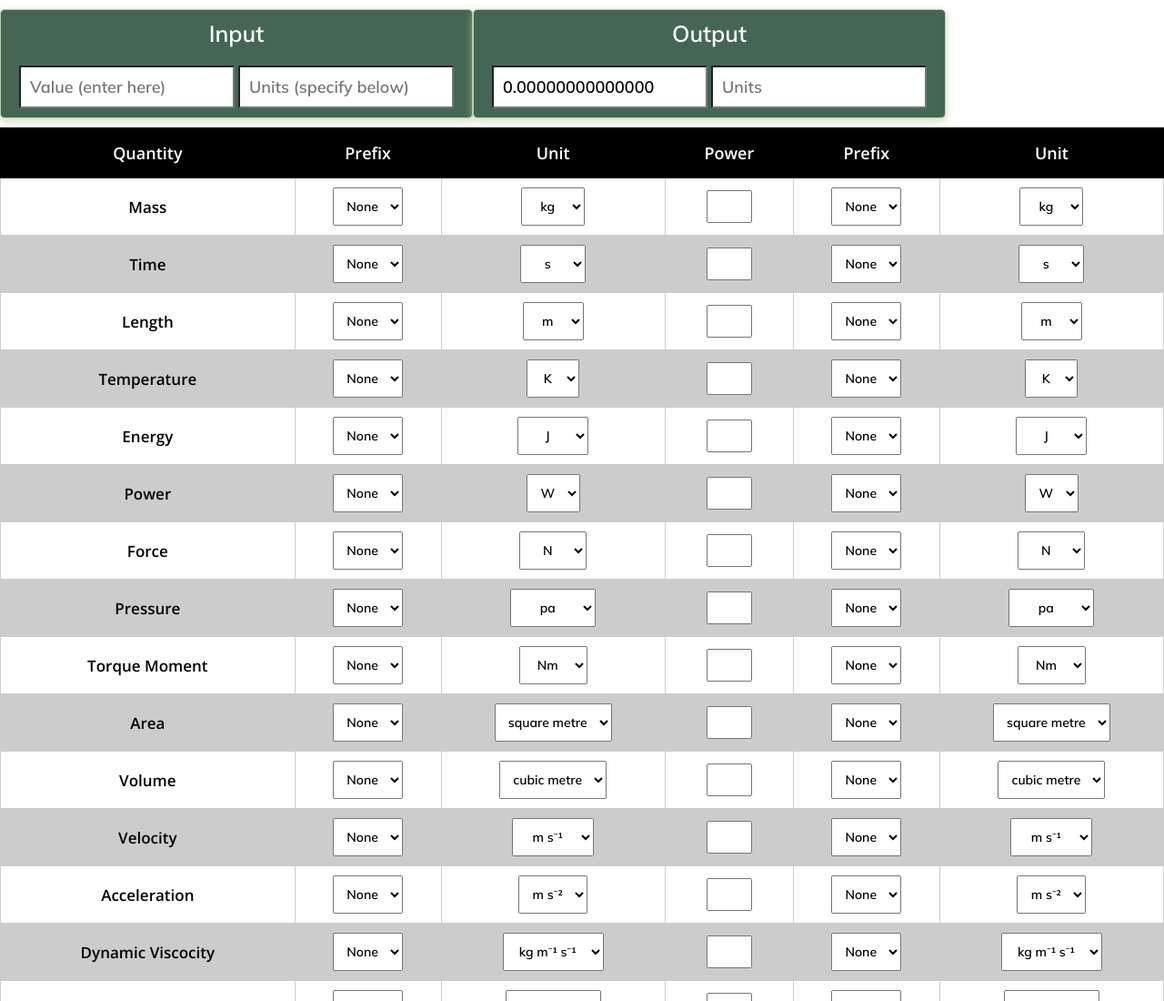
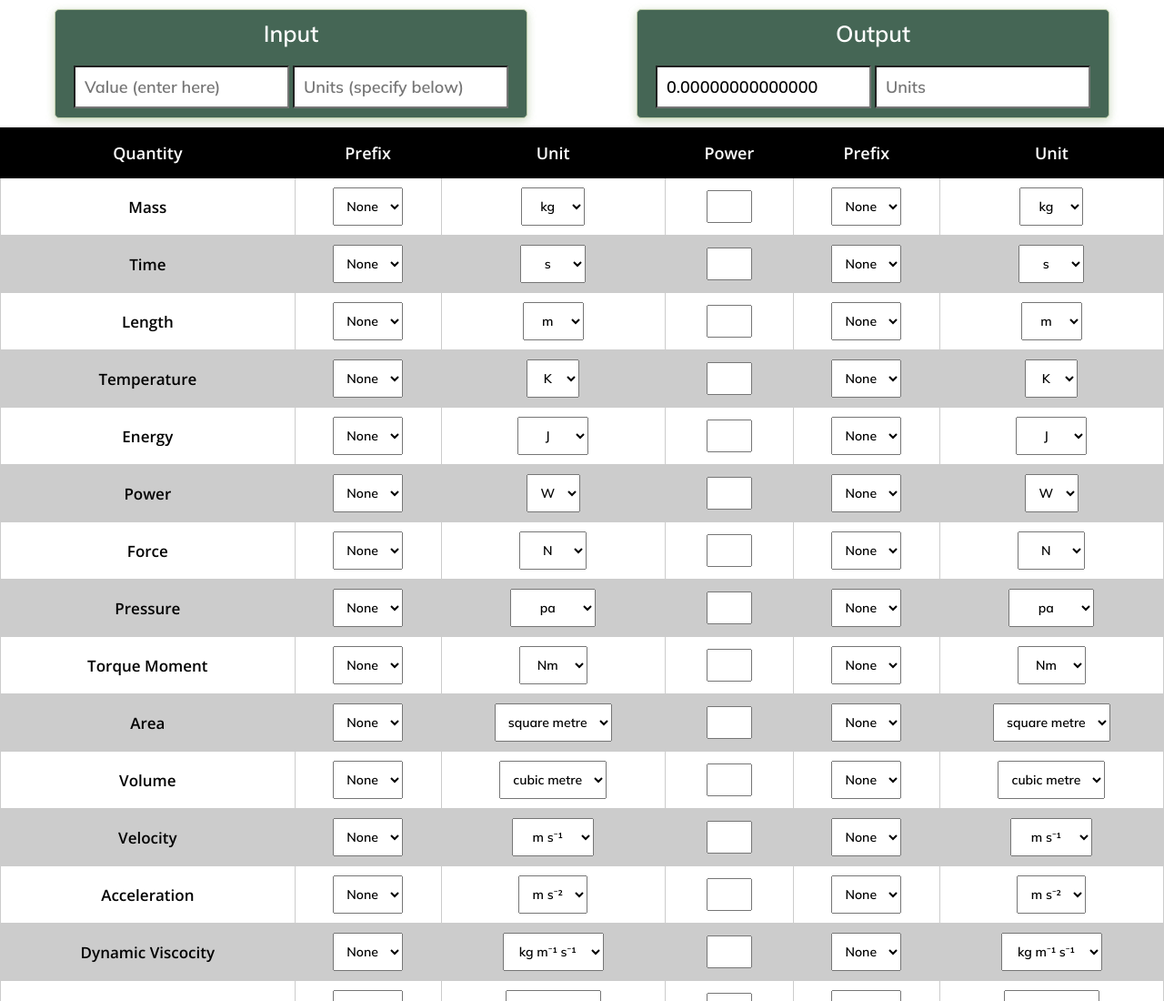
Before and after one commit to gabquelyn/StefanLines_edit, a plain HTML site: page index.html in a window 1280 px wide. Shown: the top 1100 px of the page at 91% size. Drawn offline with nearby package versions, Linux system fonts and the light colour scheme.

Commit message:
alignment

```diff
--- a/tester.css
+++ b/tester.css
@@ -87,7 +87,7 @@ table input[type=number]{
 .head{
     display: flex;
     align-items: center;
-    /* justify-content: space-around; */
+    justify-content: space-around;
     margin: 10px auto;
 }
 
```
Also changed, not shown: index.html (+1 -0 lines).
